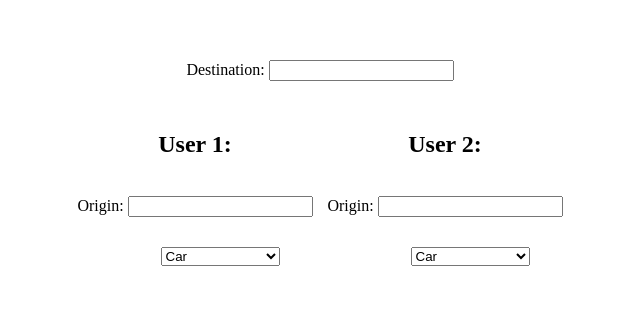
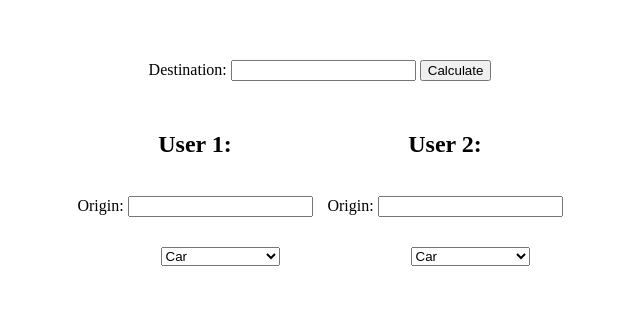
Before and after one commit to IrynaShv/Influx, a plain HTML site: page index.html in a window 1280 px wide. Shown: the part 516-832 px from the top of the page, without its empty margins (320-960 px from the left). Drawn offline with Linux system fonts and the light colour scheme; some packages are replaced by stand-ins of ours.

Commit message:
added button

```diff
--- a/index.html
+++ b/index.html
@@ -12,6 +12,7 @@
     <form align="center"><br>
         Destination:
         <input type="text" id="destination">
+        <button onclick="calcRoute()">Calculate</button>
     </form>
     <div id="wrap">
         <div id="left_col">
```
